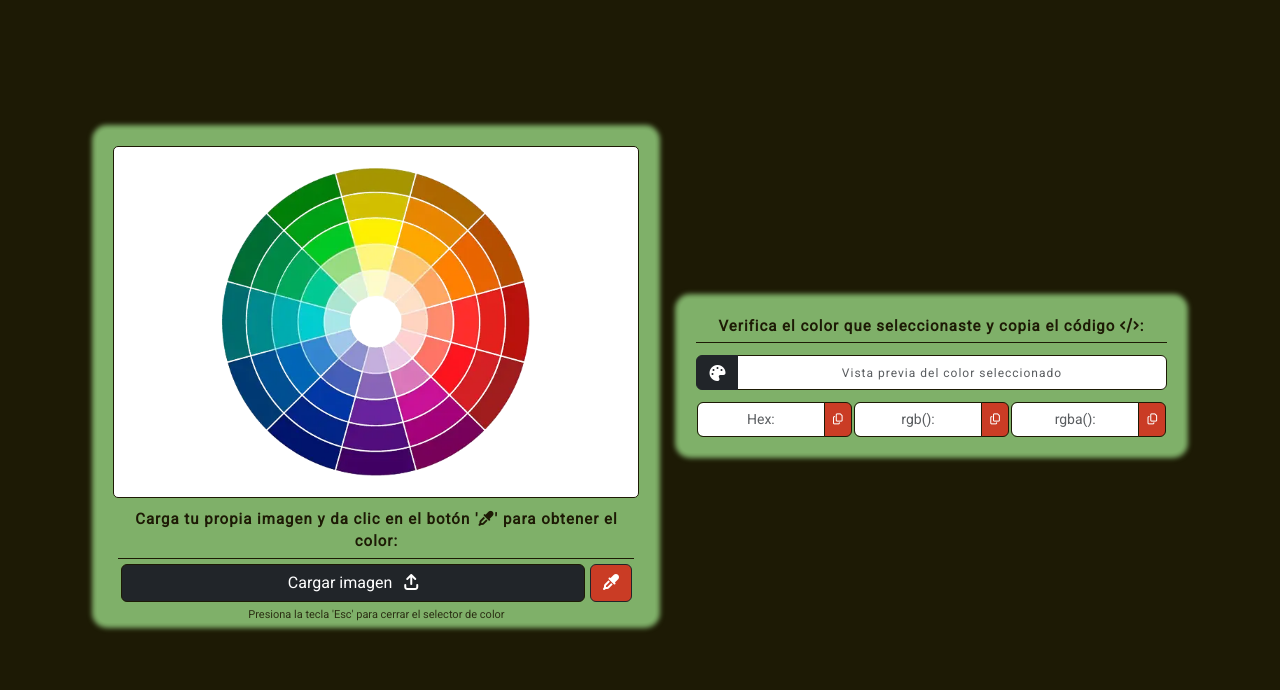
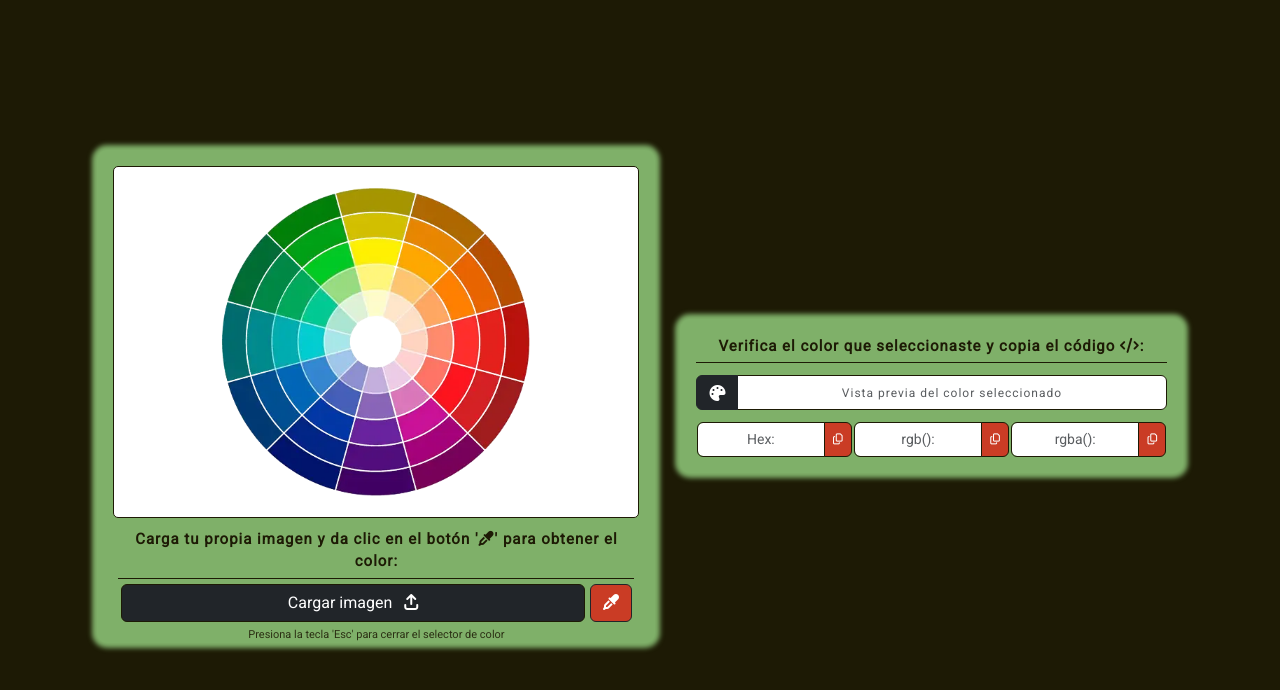
Before and after one commit to MauricioBarrueta/imgColorPicker, a website: page index.html in a window 1280 px wide. Drawn offline with nearby package versions, Linux system fonts and the light colour scheme.

Commit message:
Corrección en hoja de estilos

```diff
--- a/src/scss/styles.scss
+++ b/src/scss/styles.scss
@@ -21,7 +21,7 @@ body {
     }
     .container {
         flex-direction: row; gap: 25px;
-        min-height: 90vh;
+        min-height: 95vh;
         .color-picker-card, .color-res {
             position: relative;
             background-color: $asparagus; box-shadow:  0px 0px 5px 5px rgba(127, 176, 105, 1);
```
Also changed, not shown: src/scss/styles.css.
